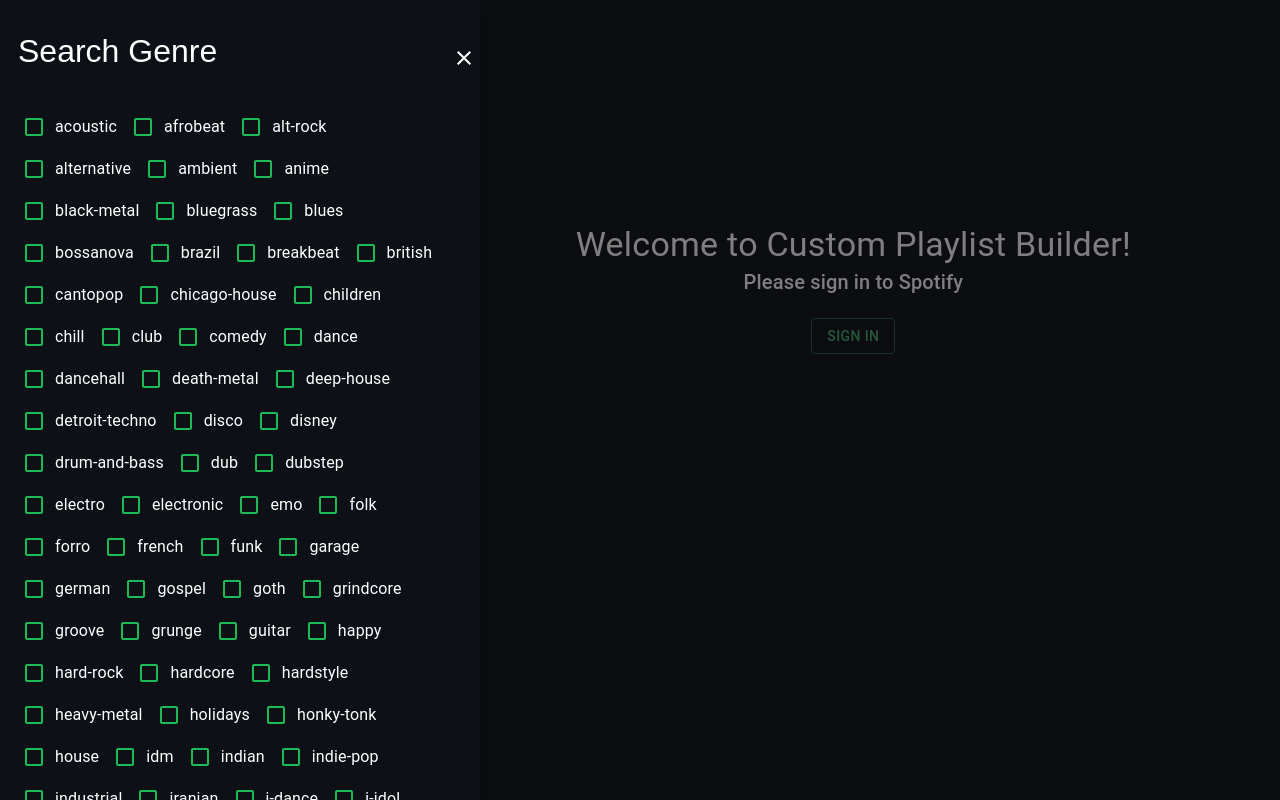
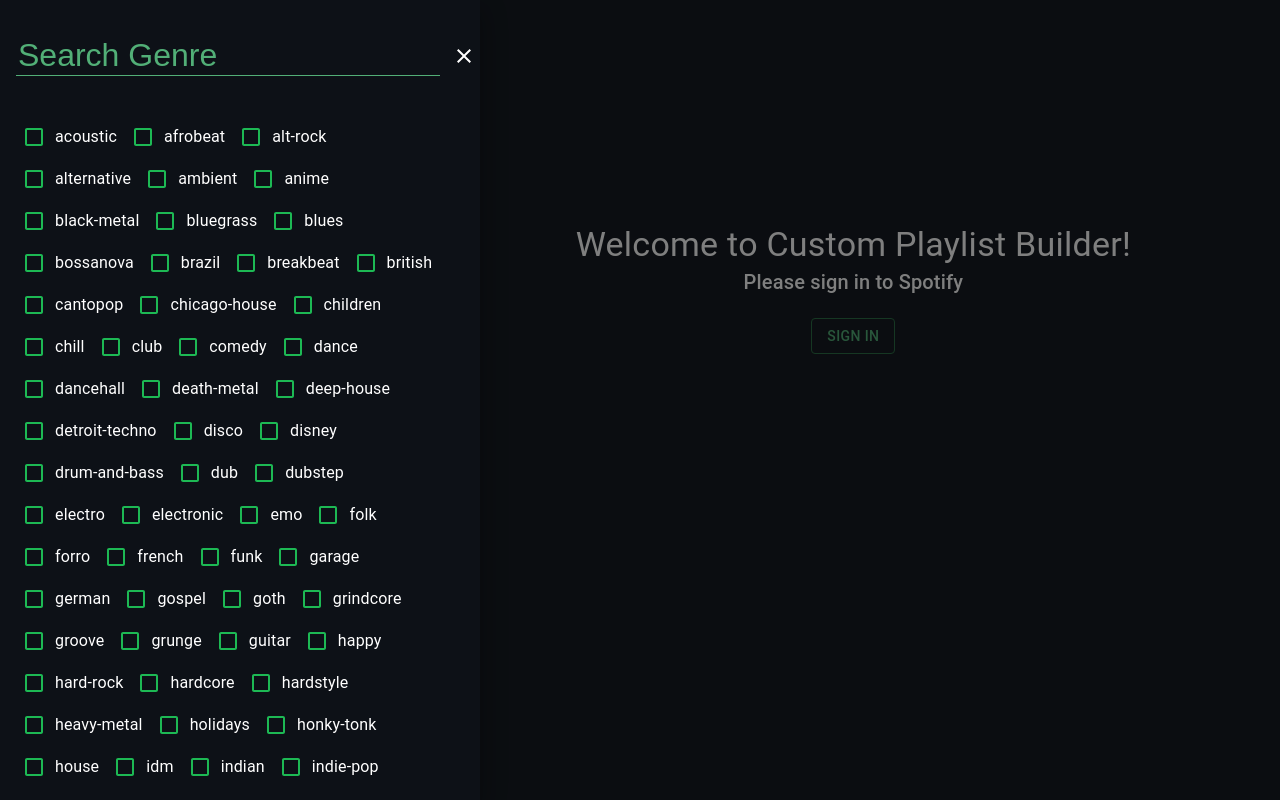
Before and after one commit to akeller98/custom-playlist-builder, a React (Create React App) app in the folder custom-playlist-builder/: page / in a window 1280 px wide. Both pictures are taken after a click on the button "MORE GENRES". Built offline with nearby package versions, Linux system fonts and the light colour scheme.

Commit message:
more nits

```diff
--- a/custom-playlist-builder/src/components/MoreGenresModal/MoreGenresModal.tsx
+++ b/custom-playlist-builder/src/components/MoreGenresModal/MoreGenresModal.tsx
@@ -39,7 +39,8 @@
         marginLeft: '1em'
       },
       closeButton: {
-        color: 'white'
+        color: 'white',
+        paddingBottom: '1em'
       }
     }),
   );
@@ -79,7 +80,6 @@
 
   return (
     <div>
-      <React.Fragment key={'left'}>
       <div className="more-genres-modal">
         <GreenButton variant="outlined" color="primary" onClick={toggleDrawer(true)}>{`More Genres ${moreGenreCount !== 0 ? `+${moreGenreCount}` : ''}`}</GreenButton>
         <SwipeableDrawer
@@ -93,7 +93,7 @@
             role="presentation"
           >
             <div className={classes.search}>
-                <input type='text' placeholder="Search Genre" className="text-input" value={search} onChange={handleSearchChange}/>
+              <input type='text' placeholder="Search Genre" className="text-input" value={search} onChange={handleSearchChange} autoFocus/>
               <IconButton edge="end" className={classes.closeButton} aria-label="close-buton" onClick={toggleDrawer(false)}>
                 <CloseIcon />
               </IconButton>
@@ -118,7 +118,6 @@
           </div>
         </SwipeableDrawer>
       </div>
-      </React.Fragment>
     </div>
   );
 }
--- a/custom-playlist-builder/src/components/SpotifyListItem/SpotifyListItem.tsx
+++ b/custom-playlist-builder/src/components/SpotifyListItem/SpotifyListItem.tsx
@@ -38,7 +38,7 @@
 
 export default function SpotifyListItem(props: {key: any, track: any, index: number, onChange: (newVisible: boolean) => void}) {
     const [isPlaying, setIsPlaying] = useState(false);
-    const isDisabled = props.track.preview_url === null
+    const isDisabled = props.track.preview_url === null;
     const [currTime, setCurrTime] = useState(0);
     const [isActive, setIsActive] = useState(false);
     const [isAnimate, setIsAnimate] = useState(false);
--- a/custom-playlist-builder/src/components/shared/InputField/InputField.tsx
+++ b/custom-playlist-builder/src/components/shared/InputField/InputField.tsx
@@ -13,6 +13,6 @@
     }
 
     return (
-        <input type='text' placeholder="Title your playlist" className={"text-input"} onChange={handleChange} value={title}/>
+        <input type='text' placeholder="Title your playlist" className={"text-input"} onChange={handleChange} value={title} autoFocus/>
     )
 }
```
Also changed, not shown: 1 other file (tests, documents, lock files or other folders). Lines whose indentation alone changed are shown as unchanged.
